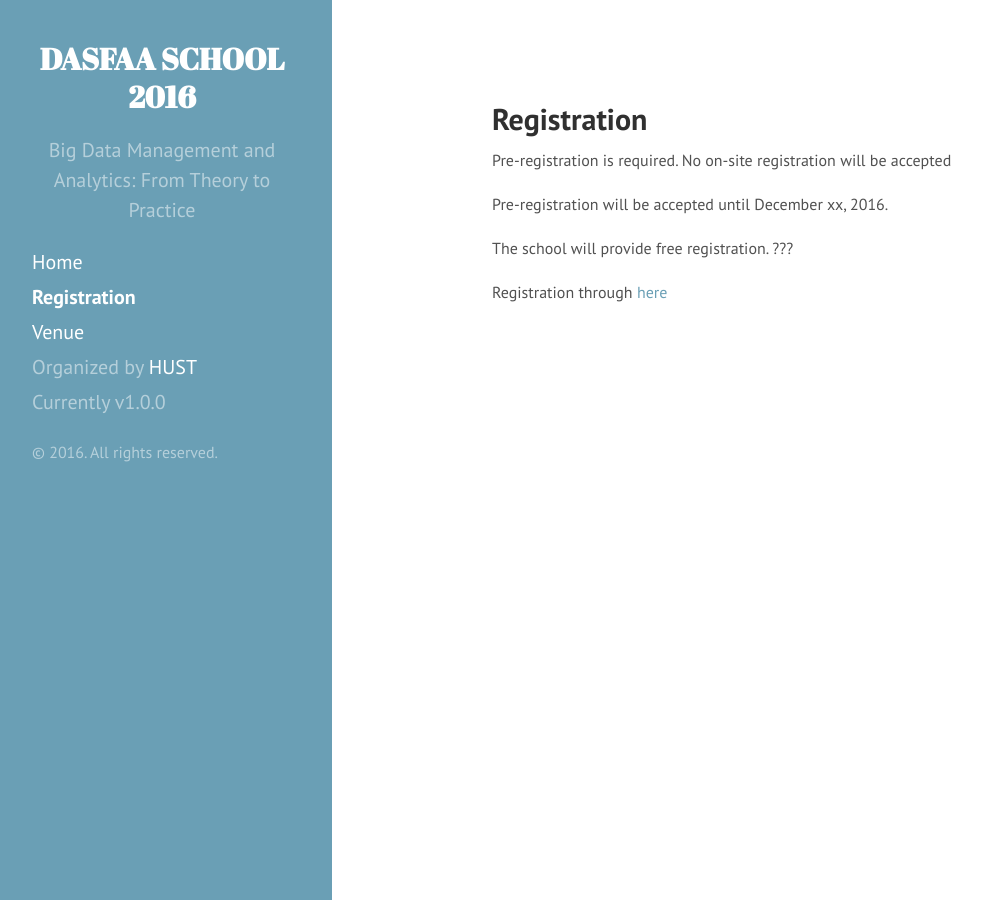
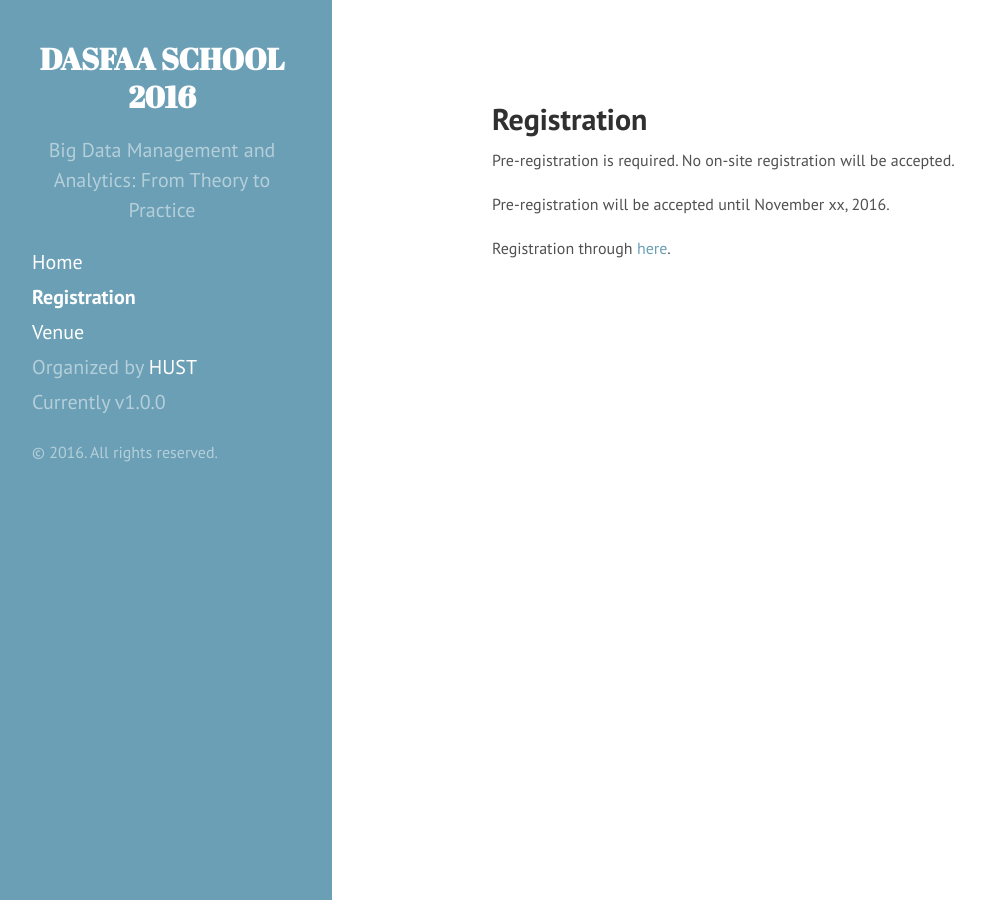
Before and after one commit to dasfaaschool2016/dasfaaschool2016.github.io, a Jekyll site: the page built from registration.md, in a window 1280 px wide. Shown: the whole page, without its empty margins (8-993 px from the left). Built offline with Jekyll 4.4.1, drawn with Linux system fonts in a browser that asks for light colours.

Commit message:
Update registration.md

```diff
--- a/registration.md
+++ b/registration.md
@@ -3,10 +3,9 @@ layout: page
 title: Registration
 ---
 
-Pre-registration is required. No on-site registration will be accepted
 
-Pre-registration will be accepted until December xx, 2016.
+Pre-registration is required. No on-site registration will be accepted.
 
-The school will provide free registration. ???
+Pre-registration will be accepted until November xx, 2016.
 
-Registration through [here](https://docs.google.com/forms/d/e/1FAIpQLScXkR_QLJTifr4Kk0ZfiZiNz2ztBTXUDKEYwsPsI5KMgsf9RA/viewform)
+Registration through [here](https://docs.google.com/forms/d/e/1FAIpQLScXkR_QLJTifr4Kk0ZfiZiNz2ztBTXUDKEYwsPsI5KMgsf9RA/viewform).
```
